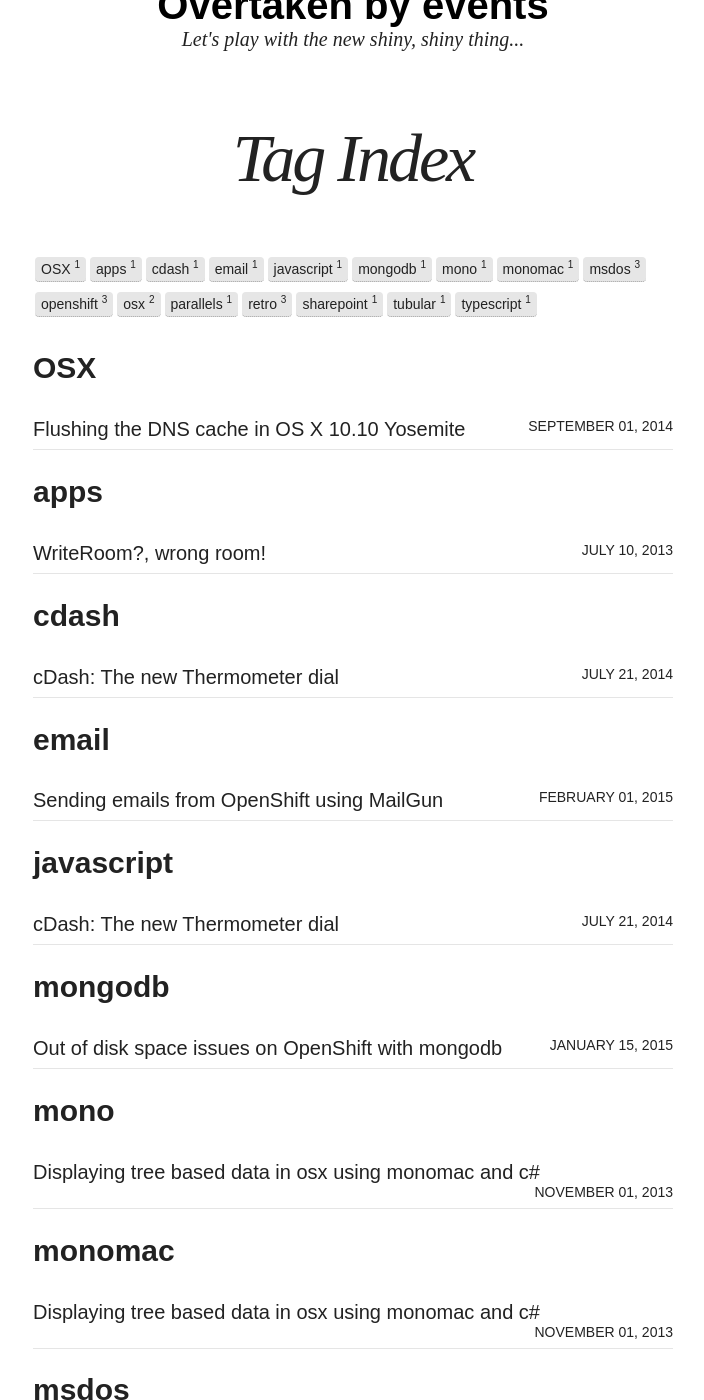
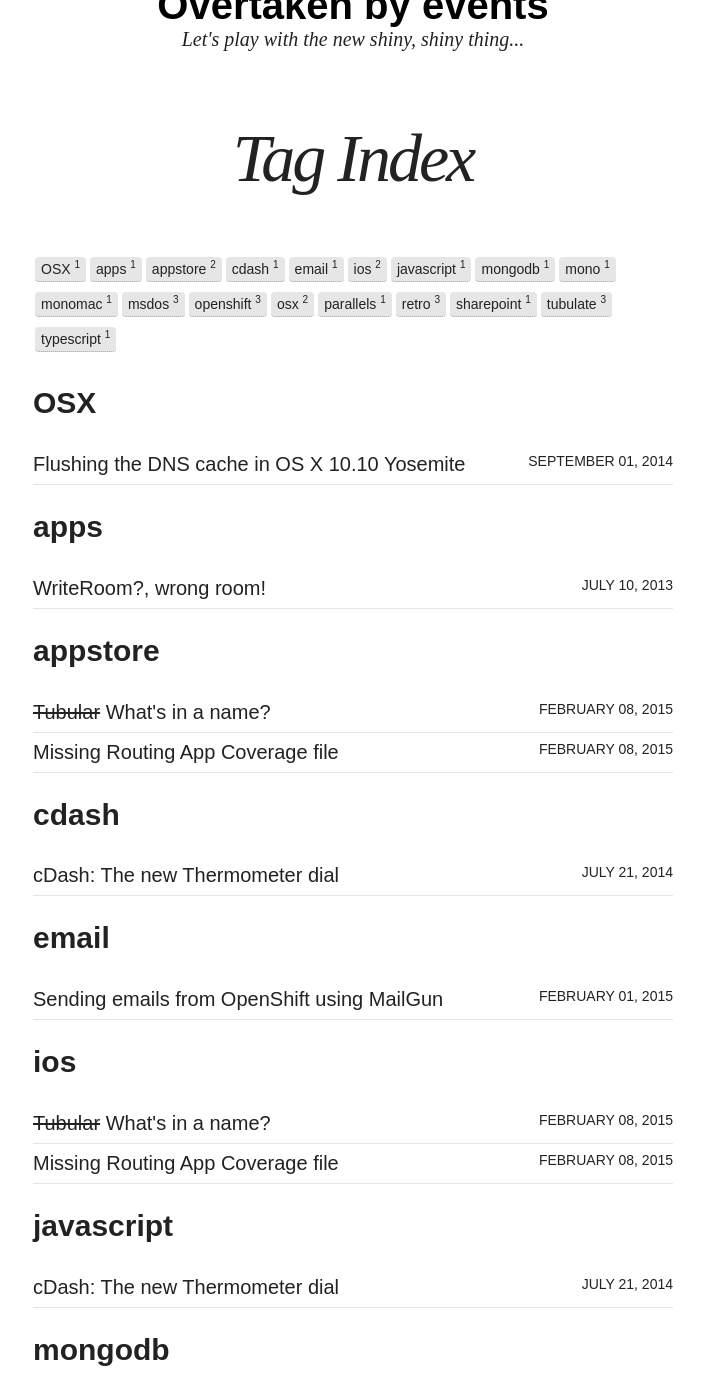
Before and after one commit to davidblackuk/davidblackuk.github.io, a Jekyll site: the page built from tags.html, in a window 1280 px wide and 1400 px high, scrolled down 344 px. Shown: the whole window, without its empty margins (287-991 px from the left). Built offline with Jekyll 4.4.1, drawn with Linux system fonts in a browser that asks for light colours; nearby versions of some CDN libraries; some of the changed lines change nothing that is shown; some of the changed text lies outside the part shown.

Commit message:
Two articles about submittn to the app store

```diff
--- a/_posts/2015-01-15-openshift-mongodb-out-of-diskspace.md
+++ b/_posts/2015-01-15-openshift-mongodb-out-of-diskspace.md
@@ -2,7 +2,7 @@
 layout: post
 title: "Out of disk space issues on OpenShift with mongodb"
 modified: 2015-01-15 09:30:10 +0100
-tags: [openshift, mongodb, tubular]
+tags: [openshift, mongodb, tubulate]
 image:
   feature:
   credit:
@@ -13,7 +13,7 @@ pageJS: cDash1.1-alpha.js
 pageJS2: thermometerAlpha.js
 ---
 
-I'm coming close to _finally_ getting my iOS app Tubular deployed to the app store. Part of that process is to create a web site to promote it and to serve as a contact point for the app store page.
+I'm coming close to _finally_ getting my iOS app Tubulate deployed to the app store. Part of that process is to create a web site to promote it and to serve as a contact point for the app store page.
 
 I decided to use a free Openshift gear to host my site and Node.js / Express to implement it. Openshift comes with  a default disk quota of 1 Gigabyte, enough I figured, for anything I could ever need for such a small site.
 
@@ -21,7 +21,7 @@ However I decided to get funky and learn more about node, express, sessions etc
 
 So I code up the implementation of sign-in, register and sign out locally and all is golden. I push the local repository out to Openshift and all works as expected. I make a minor modification after the initial push and I redeploy. Eek! There's a warning message at the end of the deploy saying that I was at 99% of my disk quota.
 
-Time to investigate. A quick look at the quota's from the `rhc` command shows the problem (tubular is my app name)
+Time to investigate. A quick look at the quota's from the `rhc` command shows the problem (tubular is my OpenShift App name)
 
 
 	> rhc app show tubular --gears quota
--- /dev/null
+++ b/_posts/2015-02-08-app-store-submission-missing-routing-app-coverage-file.md
@@ -0,0 +1,61 @@
+---
+layout: post
+title: "Missing Routing App Coverage file"
+modified: 2015-01-15 09:30:10 +0100
+tags: [tubulate, ios, appstore]
+image:
+  feature:
+  credit:
+  creditlink:
+comments: true
+share: true
+
+---
+
+So the soon to be ending saga of  putting my App Tubulate up for approval on the AppStore is coming to a close. So far I have
+
+*	Designed and built the App (feels like the smallest part now!)
+*	Created a marketing and support site written in Node.js
+*	Created the App in iTunes connect and uploaded a metric crap load of images, descriptive test etc.
+*	Generated all of the certificates, profiles etc. to allow me to submit.
+*	Built and archived my application into an IPA
+*	Verified my archive through the xCode Organizer
+*	Submitted it to the App Store
+*	Pressed the button to trigger a review, Yeah!
+
+Hold on, not so fast there sonny. Time for an obscure error message.
+
+The iTunes connect page started nagging me, saying that an application that provides routing information needs to have a Routing App coverage file uploaded. Tubulate uses maps, it doesn't  however actually provide routing information so I was a little perplexed that I was being hounded for it.
+
+If you don't believe me look at a screen shot
+
+<img class="dosShot screenShot"  src="../../images/2015-02-08-app-store-submission-missing-routing-app-coverage-file/ss01.png"  />
+
+I make no claim to supply any routes. So why has the App Store got it in for me? (Infamy, Infamy, they've all got it in for me; as Kennith Williams was won't to say).
+
+The short and sweet answer is that the applications info.plist file contained two key value pairs that were causing an issue the first is the `MKDirectionsApplicationSupportedModes` key and value, this needs removing.
+
+{% highlight xml %}
+	<key>MKDirectionsApplicationSupportedModes</key>
+	<array/>
+{% endhighlight %}
+
+The second entry is the `CFBundleDocumentTypes` key value entry. I suspect this is the actual culprit but since I removed both entries and the submission succeeded I guess I'll never know (till next time). When removing this entry be a little careful as you might have other Doc types you want to keep, if not remove the entire key value pair.
+
+{% highlight xml %}
+	<key>CFBundleDocumentTypes</key>
+	<array>
+		<dict>
+			<key>CFBundleTypeName</key>
+			<string>MKDirectionsRequest</string>
+			<key>LSItemContentTypes</key>
+			<array>
+				<string>com.apple.maps.directionsrequest</string>
+			</array>
+		</dict>
+	</array>
+{% endhighlight %}
+
+But from context it looks like the entry says we accept the `com.apple.maps.directionsrequest` document type and so iTunes connect reasonably expects the routing app coverage file to be present.
+
+Tubulate is submitted for review. Now I wait.
--- /dev/null
+++ b/_posts/2015-02-08-whats-in-a-name.md
@@ -0,0 +1,24 @@
+---
+layout: post
+title: "<s>Tubular</s> What's in a name?"
+modified: 2015-01-15 09:30:10 +0100
+tags: [tubulate, ios, appstore]
+image:
+  feature:
+  credit:
+  creditlink:
+comments: true
+share: true
+
+---
+
+
+Bollocks. That's all I have to say, Bollocks. My App name is in use.
+
+I've bee writing an App  called Tubular for ages. Finally I decided that if it was useful to me, it might be useful to others, so I decided to publish it.
+
+Step one in publishing an App is to log onto iTunes connect and to create an application. I did that and entered Tubular in the name field, which promptly blushed an attractive shade of red and told me that that name was in use. Hence the Bollocks.
+
+OK so I picked another name <s>Tubular</s> is now Tubulate. However don't underestimate the work involved in doing this from the rename in xCode, the whole scale changes to the marketing site, to the creation of new correctly named provisioning profiles, app ids etc. However the most difficult piece of the whole jigsaw is getting you head around the new name. I still find it difficult to remember.
+
+But I do quite like the new name. For an App that helps you plan your tube journey having a name like Tube-You-Late does make sense :-)
```
Also changed, not shown: images/2015-02-08-app-store-submission-missing-routing-app-coverage-file/ss01.png (added).
